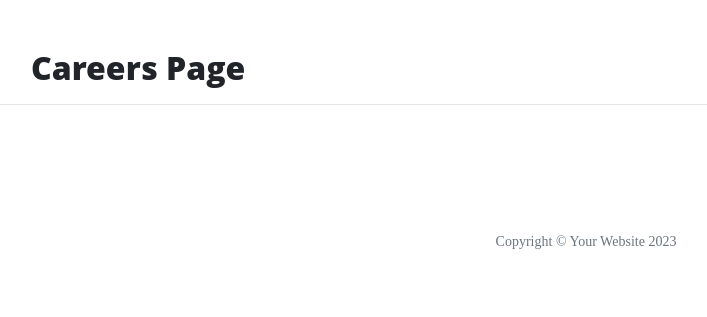
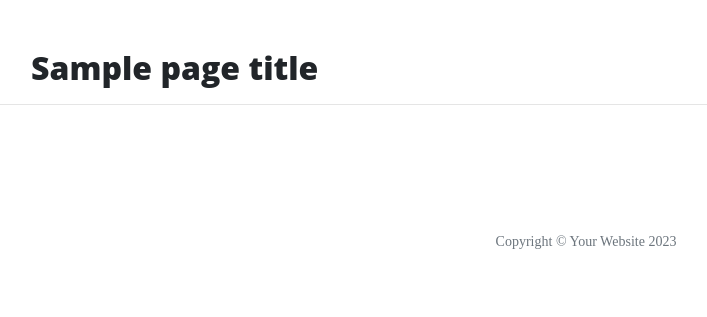
Before and after one commit to RichardJohnNowell/Flask, a Flask app: template templates/careers.html in a window 1280 px wide. Shown: the part 629-946 px from the top of the page, without its empty margins (54-761 px from the left). Run offline with Flask 3, Linux system fonts and the light colour scheme; the template is opened without the code that fills it: most values are stand-ins (such as "Sample title", 1, 10 or a date in 2020); some libraries are stand-ins or nearby versions.

Commit message:
saved page title

```diff
--- a/templates/careers.html
+++ b/templates/careers.html
@@ -1,4 +1,4 @@
 {% extends "base.html" %}
 {% block content %}
-    <h2>Careers Page</h2>
+    <h2>{{ page_title }}</h2>
 {% endblock %}
```
